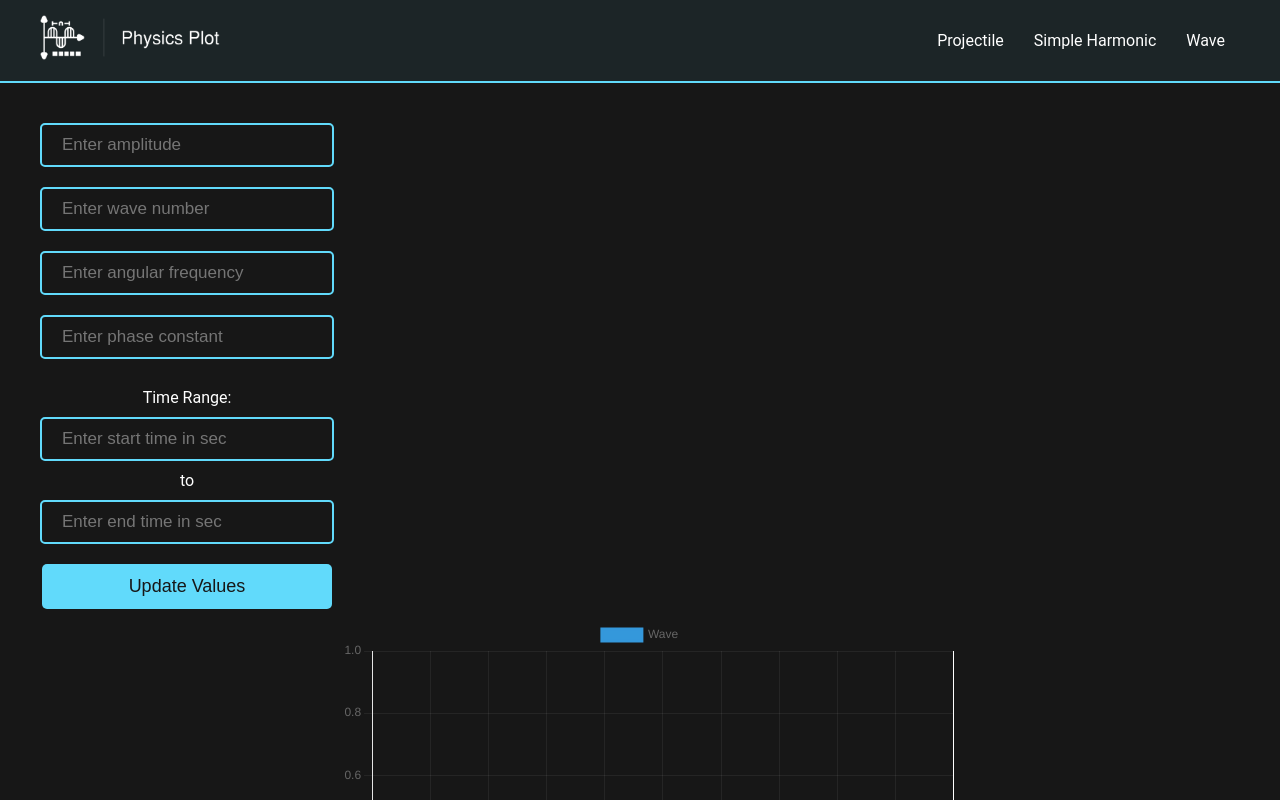
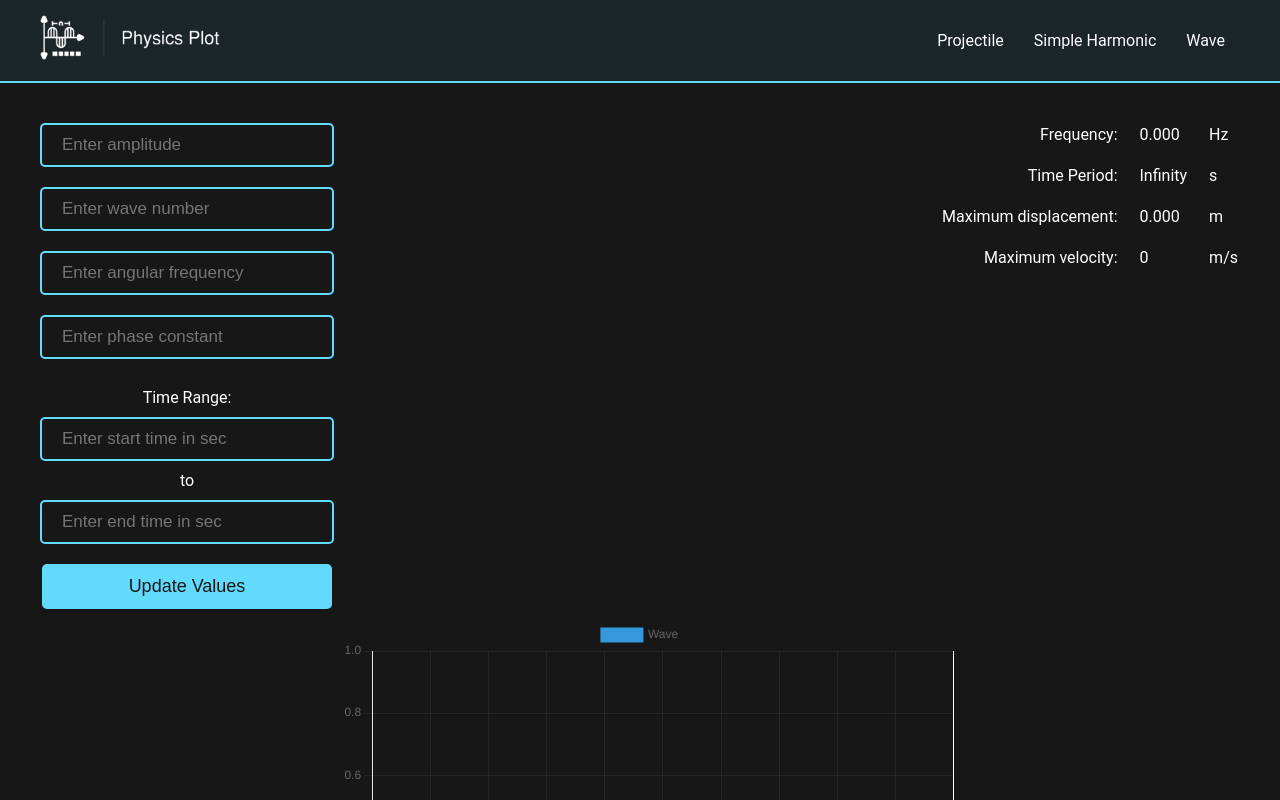
Before and after one commit to aadium/physics-plot, a React (Create React App) app: page /waveequation in a window 1280 px wide. Shown: the top 800 px of the page. Built offline with nearby package versions, Linux system fonts and the light colour scheme.

Commit message:
finalized page

```diff
--- a/src/pages/waveEquation.js
+++ b/src/pages/waveEquation.js
@@ -58,6 +58,11 @@ function WaveGraph() {
       setError('Please enter valid numerical values');
     }
   };
+
+  var frequency = angularFrequency / (2 * Math.PI);
+  var timePeriod = 1 / frequency;
+  var maxDisp = amplitude;
+  var maxVel = amplitude * angularFrequency;
 
   const waveValues = Array.from({ length: numPoints + 1 }, (_, index) => {
     const xValue = startTime + (index / numPoints) * (endTime - startTime);
@@ -143,6 +148,28 @@ function WaveGraph() {
   return (
     <center>
       <Navbar />
+      <table className="stats-pane" cellPadding={10}>
+        <tr>
+          <td align="right">Frequency:</td>
+          <td>{frequency.toFixed(3)}</td>
+          <td>Hz</td>
+        </tr>
+        <tr>
+          <td align="right">Time Period:</td>
+          <td>{timePeriod.toFixed(3)}</td>
+          <td>s</td>
+        </tr>
+        <tr>
+          <td align="right">Maximum displacement:</td>
+          <td>{maxDisp.toFixed(3)}</td>
+          <td>m</td>
+        </tr>
+        <tr>
+          <td align="right">Maximum velocity:</td>
+          <td>{maxVel}</td>
+          <td>m/s</td>
+        </tr>
+      </table>
       <div className="input-pane">
         <div>
           <input
```
